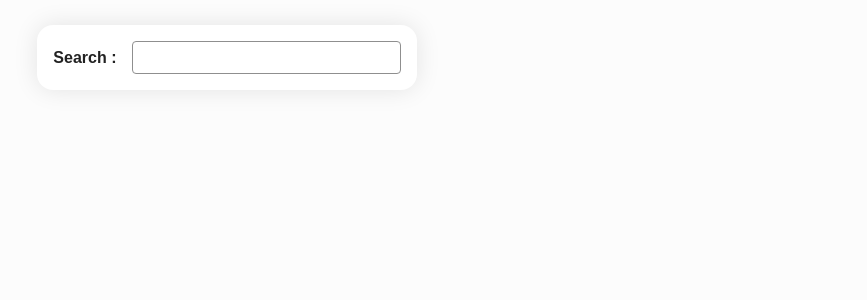
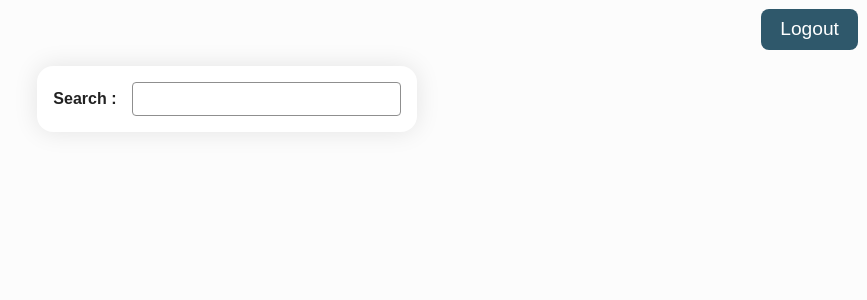
Before and after one commit to michbina/formation_angular, an Angular app: page /login in a window 1280 px wide. Both pictures are taken after typing "name@example.com", "Sample123" into the empty fields and a click on the button "Login". Shown: the top 300 px of the page, without its empty margins (413-1280 px from the left). Built offline with nearby package versions, Linux system fonts and the light colour scheme.

Commit message:
Début TP : Gestion de l'État

```diff
--- a/src/app/app.component.html
+++ b/src/app/app.component.html
@@ -1 +1,4 @@
+@if (this.authService.loggedIn) {
+<button (click)="this.authService.logout()" class="logout">Logout</button>
+}
 <router-outlet></router-outlet>
--- a/src/app/app.component.scss
+++ b/src/app/app.component.scss
@@ -0,0 +1,3 @@
+.logout {
+  align-self: end;
+}
--- a/src/app/app.component.ts
+++ b/src/app/app.component.ts
@@ -1,6 +1,7 @@
-import { Component, OnInit } from '@angular/core';
+import { Component, OnInit, inject } from '@angular/core';
 import { FormsModule } from '@angular/forms';
 import { Router, RouterOutlet } from '@angular/router' ;
+import { AuthenticationService } from '@services/authentication.service';
 
 @Component({
   selector: 'app-root',
@@ -11,11 +12,17 @@ import { Router, RouterOutlet } from '@angular/router' ;
 export class AppComponent implements OnInit {
 
   title = 'Search Films';
-  loggedIn=false;
 
-  constructor(private router: Router) {}
+  authService: AuthenticationService = inject(AuthenticationService);
+
+
+
+
+  constructor(private router: Router, private authenticationService: AuthenticationService) {}
+
+
    ngOnInit(): void {
-     this.router.navigateByUrl('/login') ;
+     this.router.navigateByUrl('/login');
    }
 
 
--- a/src/app/components/login-form/login-form.component.ts
+++ b/src/app/components/login-form/login-form.component.ts
@@ -1,6 +1,7 @@
-import { Component, EventEmitter, OnInit, Output } from '@angular/core';
+import { Component, EventEmitter, OnInit, Output, inject } from '@angular/core';
 import { FormsModule } from '@angular/forms';
 import { Router } from '@angular/router';
+import { AuthenticationService } from '@services/authentication.service';
 
 @Component({
   selector: 'app-login-form',
@@ -16,10 +17,14 @@ export class LoginFormComponent  {
 
   @Output() loggedIn = new EventEmitter<boolean>();
 
-  constructor(private router: Router) {}
+  authService: AuthenticationService = inject(AuthenticationService);
 
+  constructor(private router: Router, private authenticationService:AuthenticationService) {
+
+  }
 
   login() {
+    this.authService.login();
     this.router.navigateByUrl('/search') ;
   }
 
--- a/src/app/services/authentication.service.ts
+++ b/src/app/services/authentication.service.ts
@@ -1,9 +1,23 @@
 import { Injectable } from '@angular/core';
+import { Router } from '@angular/router';
 
 @Injectable({
   providedIn: 'root'
 })
 export class AuthenticationService {
 
-  constructor() { }
+   loggedIn=false;
+
+  constructor(private router: Router) { }
+
+  login() {
+    this.loggedIn=true;
+    this.router.navigateByUrl('/search') ;
+  }
+
+  logout() {
+    this.loggedIn=false;
+  }
+
+
 }
```
